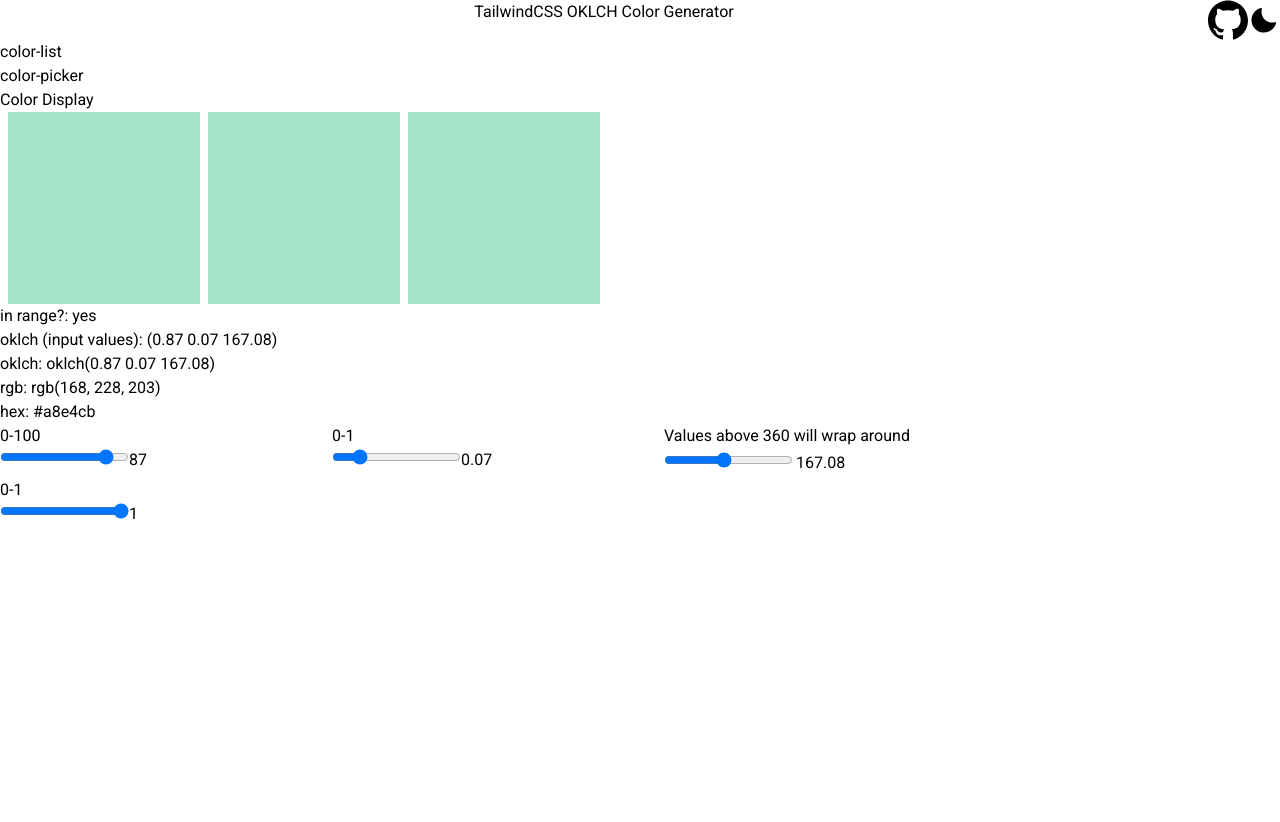
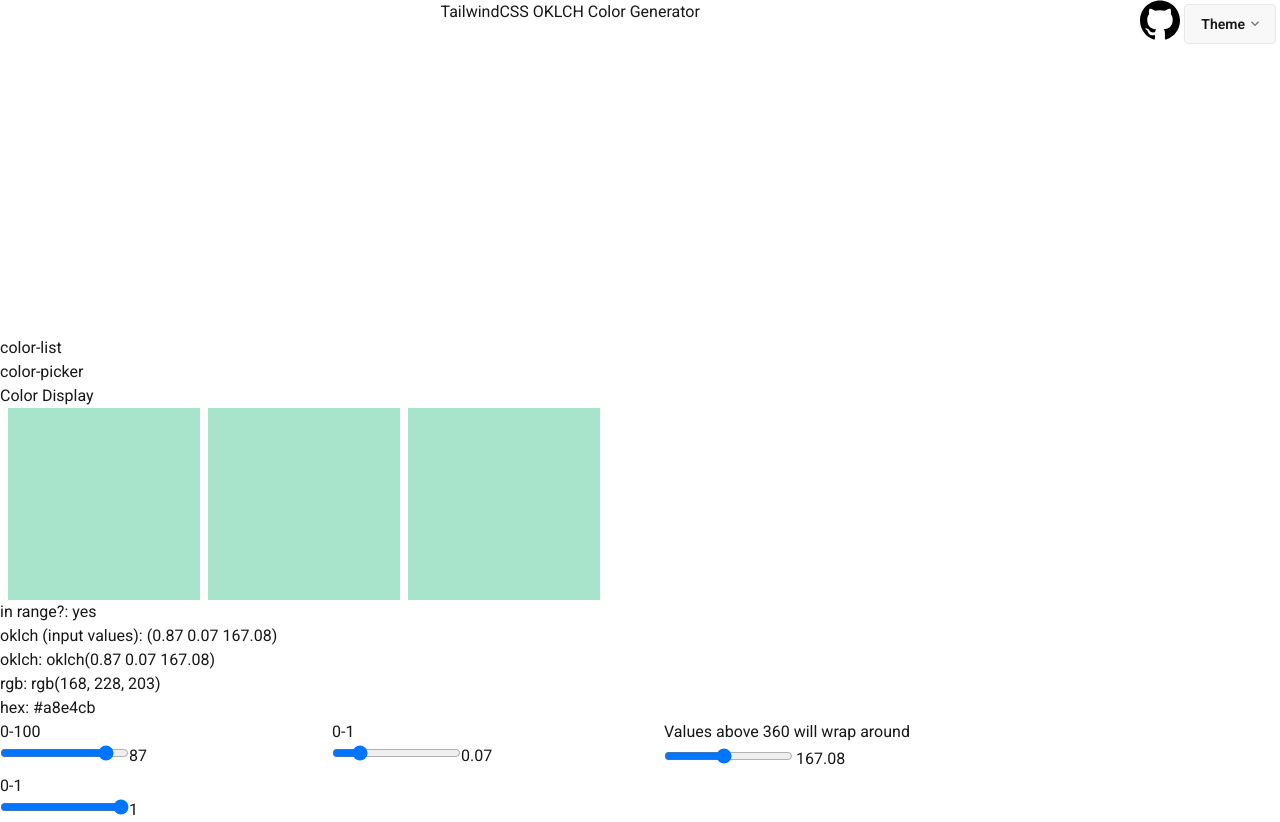
Before and after one commit to ElleAquilina/oklch-themer, a React (Vite) app: page / in a window 1280 px wide. Before the commit the page ends 800 px from the top, so only its background shows below. Built offline with nearby package versions, Linux system fonts and the light colour scheme.

Commit message:
Install DaisyUI, update themes and theme controller

```diff
--- a/package.json
+++ b/package.json
@@ -28,6 +28,7 @@
     "@types/react": "^19.0.8",
     "@types/react-dom": "^19.0.3",
     "@vitejs/plugin-react-swc": "^3.5.0",
+    "daisyui": "^5.0.0",
     "eslint": "^9.19.0",
     "eslint-config-prettier": "^10.0.1",
     "eslint-plugin-react-hooks": "^5.0.0",
--- a/src/components/header.tsx
+++ b/src/components/header.tsx
@@ -1,5 +1,5 @@
 import Github from '@/assets/icons/github'
-import ThemeToggle from '@/components/theme-toggle'
+import ThemeController from '@/components/theme-controller.tsx'
 
 export default function Header() {
     return (
@@ -13,7 +13,7 @@
                 </div>
                 <div className='flex flex-row'>
                     <Github className='w-10 h-10 hidden md:block' />
-                    <ThemeToggle />
+                    <ThemeController />
                 </div>
             </header>
         </>
--- /dev/null
+++ b/src/components/theme-controller.tsx
@@ -0,0 +1,85 @@
+import { useEffect, useState } from 'react'
+
+function ThemeController() {
+    const [theme, setTheme] = useState(
+        JSON.parse(localStorage.getItem('theme')),
+    )
+
+    useEffect(() => {
+        const storedTheme = localStorage.getItem('theme')
+        setTheme(storedTheme ? storedTheme : 'dark')
+    }, [])
+
+    useEffect(() => {
+        localStorage.setItem('theme', JSON.stringify(theme))
+        document.body.className = theme
+    }, [theme])
+
+    function handleThemeChange(e: React.ChangeEvent<HTMLInputElement>) {
+        setTheme(e.target.value)
+    }
+
+    return (
+        <div className='dropdown mb-72'>
+            <div tabIndex={0} role='button' className='btn m-1'>
+                Theme
+                <svg
+                    width='12px'
+                    height='12px'
+                    className='inline-block h-2 w-2 fill-current opacity-60'
+                    xmlns='http://www.w3.org/2000/svg'
+                    viewBox='0 0 2048 2048'
+                >
+                    <path d='M1799 349l242 241-1017 1017L7 590l242-241 775 775 775-775z'></path>
+                </svg>
+            </div>
+            <ul
+                tabIndex={0}
+                className='dropdown-content bg-base-300 rounded-box z-1 w-52 p-2 shadow-2xl'
+            >
+                <li>
+                    <input
+                        type='radio'
+                        name='theme-dropdown'
+                        className='theme-controller w-full btn btn-sm btn-block btn-ghost justify-start'
+                        aria-label='Light'
+                        value='light'
+                        onChange={handleThemeChange}
+                    />
+                </li>
+                <li>
+                    <input
+                        type='radio'
+                        name='theme-dropdown'
+                        className='theme-controller w-full btn btn-sm btn-block btn-ghost justify-start'
+                        aria-label='Dim'
+                        value='dim'
+                        onChange={handleThemeChange}
+                    />
+                </li>
+                <li>
+                    <input
+                        type='radio'
+                        name='theme-dropdown'
+                        className='theme-controller w-full btn btn-sm btn-block btn-ghost justify-start'
+                        aria-label='Dark'
+                        value='dark'
+                        onChange={handleThemeChange}
+                    />
+                </li>
+                <li>
+                    <input
+                        type='radio'
+                        name='theme-dropdown'
+                        className='theme-controller w-full btn btn-sm btn-block btn-ghost justify-start'
+                        aria-label='Black'
+                        value='black'
+                        onChange={handleThemeChange}
+                    />
+                </li>
+            </ul>
+        </div>
+    )
+}
+
+export default ThemeController
--- a/src/components/theme-toggle.tsx
+++ /dev/null
@@ -1,30 +0,0 @@
-import Moon from '@/assets/icons/moon'
-import Sun from '@/assets/icons/sun'
-import { useEffect, useState } from 'react'
-
-function ThemeToggle() {
-    const [theme, setTheme] = useState('dark')
-
-    const Icon = theme === 'light' ? Sun : Moon
-
-    useEffect(() => {
-        const storedTheme = localStorage.getItem('theme')
-        setTheme(storedTheme ? storedTheme : 'dark')
-    }, [])
-
-    useEffect(() => {
-        document.body.className = theme
-    }, [theme])
-
-    function toggleTheme() {
-        setTheme((prevTheme) => (prevTheme === 'light' ? 'dark' : 'light'))
-    }
-
-    return (
-        <button onClick={() => toggleTheme()}>
-            <Icon className='w-8 h-8' />
-        </button>
-    )
-}
-
-export default ThemeToggle
--- a/src/styles/global.css
+++ b/src/styles/global.css
@@ -1,5 +1,9 @@
 @import 'tailwindcss';
 @import '@/styles/theme.css';
+
+@plugin 'daisyui' {
+    themes: light --default, dark --prefersdark, dim, black;
+}
 
 @font-face {
     font-family: 'roboto';
@@ -14,6 +18,4 @@
 }
 
 @layer base {
-    .light {}
-    .dark {}
 }
```
Also changed, not shown: 2 other files (tests, documents, lock files or other folders).
